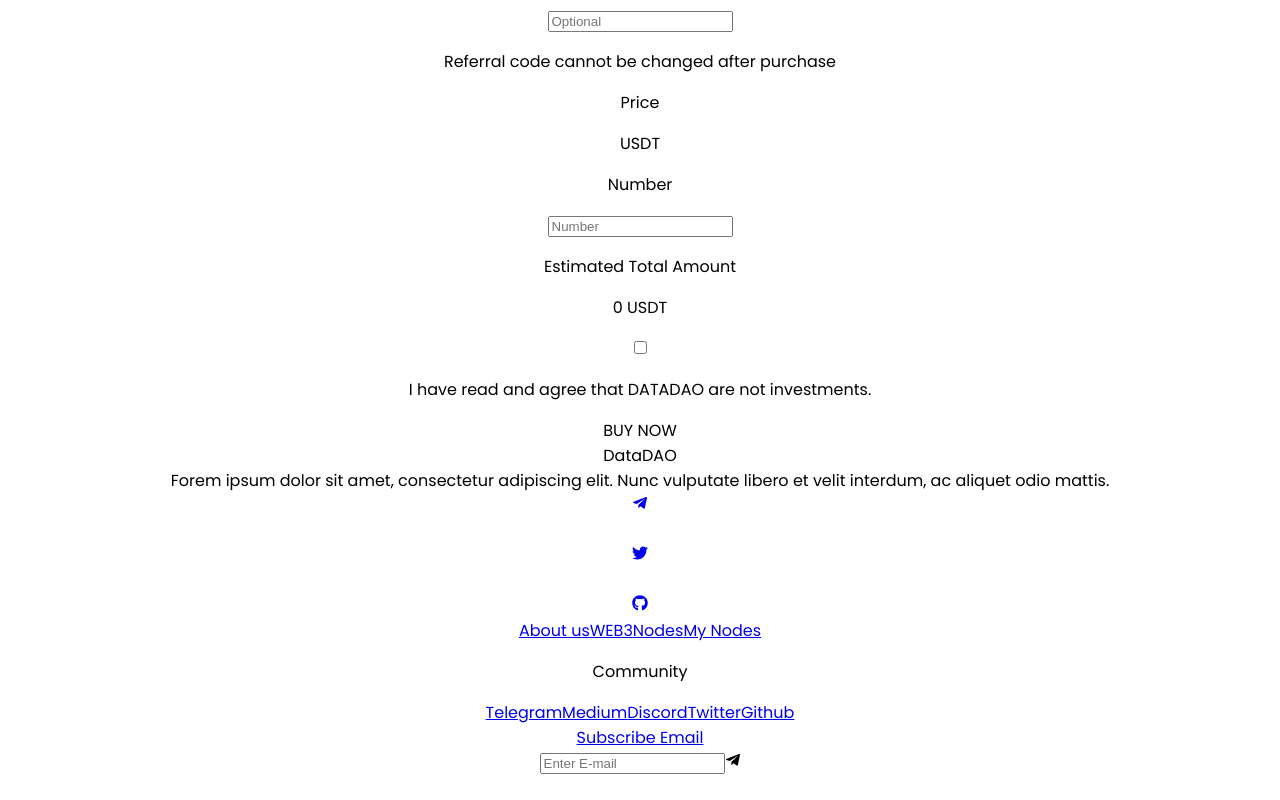
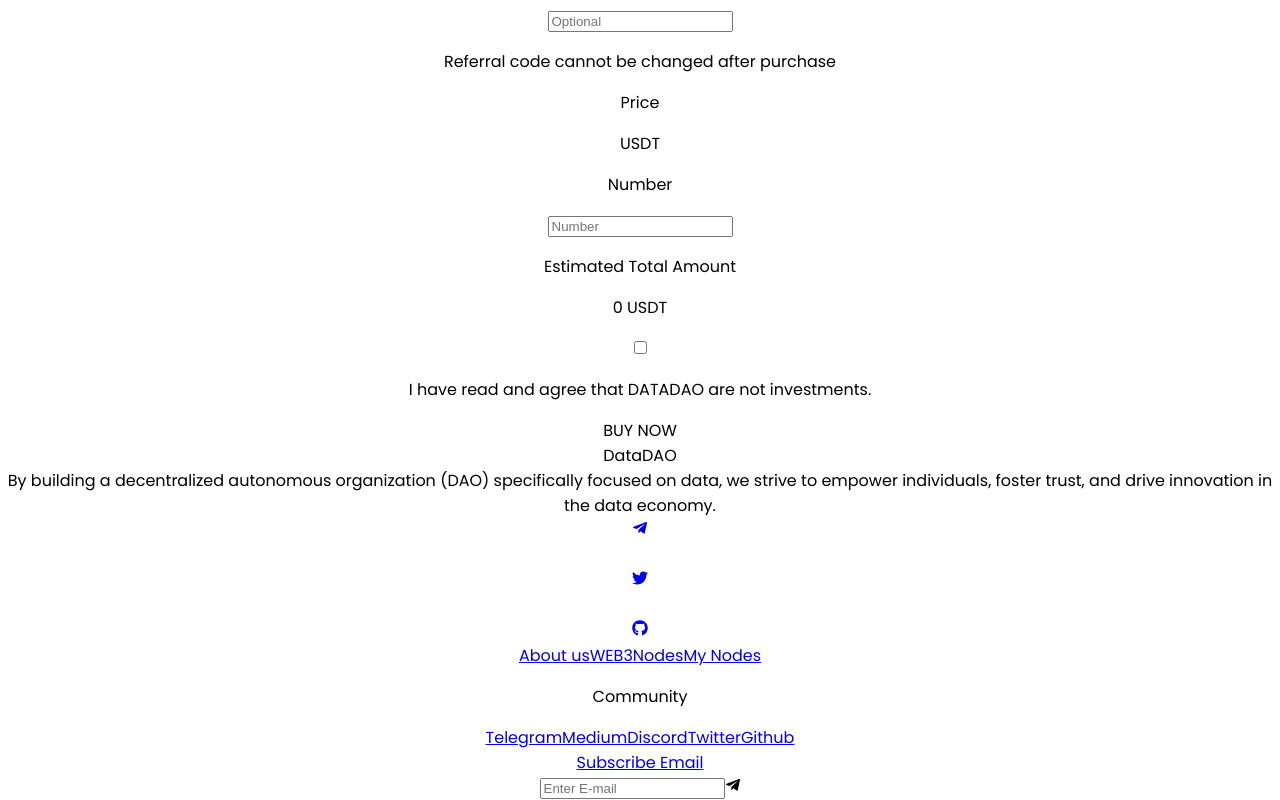
Before and after one commit to coredevscott/DataDAO, a React (Create React App) app: page /nodes in a window 1280 px wide. Shown: the part 1831-2631 px from the top of the page. Before the commit the page ends 2606 px from the top, so only its background shows below. Built offline with nearby package versions, Linux system fonts and the light colour scheme; some icons are missing; what wagmi would draw is missing.

Commit message:
text content updated

```diff
--- a/src/components/Home/Footer.js
+++ b/src/components/Home/Footer.js
@@ -9,7 +9,7 @@
             <div className="flex flex-col lg:justify-between lg:flex-row gap-7 lg:gap-0">
                 <div className="flex flex-col gap-7">
                     <div className="text-[#1587E7] flex items-start flex-shrink-0 font-semibold text-xl">DataDAO</div>
-                    <div className="max-w-sm text-sm text-left text-white">Forem ipsum dolor sit amet, consectetur adipiscing elit. Nunc vulputate libero et velit interdum, ac aliquet odio mattis.</div>
+                    <div className="max-w-sm text-sm text-left text-white">By building a decentralized autonomous organization (DAO) specifically focused on data, we strive to empower individuals, foster trust, and drive innovation in the data economy.</div>
                     <div className="flex flex-row gap-5">
                         <a href="https://t.me/datadaoglobal" target="_blank"><div className="hover:translate-y-[-5px] transition-transform duration-700 ease-in-out border border-[#104370] text-white p-2 rounded-md bg-[#0D3955] cursor-pointer"><FaTelegramPlane className="w-5 h-5"/></div></a>
                         <a href="https://discord.com/invite/wSBJCEMf2M" target="_blank"><div className="hover:translate-y-[-5px] transition-transform duration-700 ease-in-out border border-[#104370] text-white p-2 rounded-md bg-[#0D3955] cursor-pointer"><FaDiscord className="w-5 h-5"/></div></a>
--- a/src/components/Home/Intro.js
+++ b/src/components/Home/Intro.js
@@ -5,7 +5,7 @@
         <div className="flex flex-col items-center justify-center max-w-3xl mx-auto sm:text-center">
           <h2 className="text-3xl font-bold tracking-tight sm:text-5xl">Returning the Data to the owner</h2>
           <div className="max-w-xl mt-10 text-lg leading-8">
-            Sorem ipsum dolor sit amet, consectetur adipiscing elit. Nunc vulputate libero et velit interdum, ac aliquet odio mattis.
+            We envision a future where individuals have full control over their personal data, and businesses can securely access and utilize data in a decentralized and transparent manner.
           </div>
           <div className="hover:translate-y-[-10px] transition-transform duration-700 ease-in-out cursor-pointer mt-16 bg-gradient-to-r from-[#1A61ED] to-[#11BAE3] text-white sm:text-lg text-sm rounded-md py-3 px-8 font-semibold">
             APPLY FOR NODE
--- a/src/components/Home/Mission.js
+++ b/src/components/Home/Mission.js
@@ -7,7 +7,7 @@
         <div className="flex flex-col items-center justify-center mx-auto max-w-7xl sm:text-center">
           <h2 className="text-3xl font-bold tracking-tight sm:text-4xl">Our Mission</h2>
           <div className="max-w-4xl mt-10 leading-8 text-md">
-            Porem ipsum dolor sit amet, consectetur adipiscing elit. Nunc vulputate libero et velit interdum, ac aliquet odio mattis. Class aptent taciti sociosqu ad litora torquent per conubia nostra, per inceptos himenaeos.
+            Revolutionize the way data is managed, shared, and monetized through the power of blockchain technology.
           </div>
           <div className="flex flex-col mt-20 lg:mt-10 lg:flex-row">
             <div className="flex flex-col min-w-[250px]">
--- a/src/components/Whitepaper/IntroPolicy.js
+++ b/src/components/Whitepaper/IntroPolicy.js
@@ -5,9 +5,10 @@
           <div className="flex flex-col items-center justify-center mx-auto sm:text-center">
             <h2 className="text-3xl font-bold tracking-tight sm:text-5xl">Conditions and Privacy Policy</h2>
             <div className="mt-10 text-lg leading-8 text-left bg-gradient-to-r from-[#0C2131] to-[#0C2530] rounded-md p-8">
-              Lorem ipsum dolor sit amet, consectetur adipiscing elit. Etiam eu turpis molestie, dictum est a, mattis tellus. Sed dignissim, metus nec fringilla accumsan, risus sem sollicitudin lacus, ut interdum tellus elit sed risus. Maecenas eget condimentum velit, sit amet feugiat lectus. Class aptent taciti sociosqu ad litora torquent per conubia nostra, per inceptos himenaeos. Praesent auctor purus luctus enim egestas, ac scelerisque ante pulvinar. Donec ut rhoncus ex. Suspendisse ac rhoncus nisl, eu tempor urna. Curabitur vel bibendum lorem. Morbi convallis convallis diam sit amet lacinia. Aliquam in elementum tellus.
-              <br/><br/>Curabitur tempor quis eros tempus lacinia. Nam bibendum pellentesque quam a convallis. Sed ut vulputate nisi. Integer in felis sed leo vestibulum venenatis. Suspendisse quis arcu sem. Aenean feugiat ex eu vestibulum vestibulum. Morbi a eleifend magna. Nam metus lacus, porttitor eu mauris a, blandit ultrices nibh. Mauris sit amet magna non ligula vestibulum eleifend. Nulla varius volutpat turpis sed lacinia. Nam eget mi in purus lobortis eleifend. Sed nec ante dictum sem condimentum ullamcorper quis venenatis nisi. Proin vitae facilisis nisi, ac posuere leo.
-              <br/><br/>Nam pulvinar blandit velit, id condimentum diam faucibus at. Aliquam lacus nisi, sollicitudin at nisi nec, fermentum congue felis. Quisque mauris dolor, fringilla sed tincidunt ac, finibus non odio. Sed vitae mauris nec ante pretium finibus. Donec nisl neque, pharetra ac elit eu, faucibus aliquam ligula. Nullam dictum, tellus tincidunt tempor laoreet, nibh elit sollicitudin felis, eget feugiat sapien diam nec nisl. Aenean gravida turpis nisi, consequat dictum risus dapibus a. Duis felis ante, varius in neque eu, tempor suscipit sem. Maecenas ullamcorper gravida sem sit amet cursus. Etiam pulvinar purus vitae justo pharetra consequat. Mauris id mi ut arcu feugiat maximus. Mauris consequat tellus id tempus aliquet.
+              Data Privacy and Security: we prioritize the privacy and security of user data. We adhere to strict data protection practices and implement robust encryption mechanisms to safeguard sensitive information. Our platform ensures that individuals retain full control over their data, deciding who can access it and under what conditions.
+              <br/><br/>Transparency and Auditability: We believe in transparency and accountability. As a blockchain-based data DAO, our operations are recorded on the blockchain, providing an immutable and auditable trail of data transactions. This transparency ensures that data utilization is tracked and can be verified, fostering trust among participants.
+              <br/><br/>User Consent and Data Ownership: We respect the principles of data ownership and user consent. We require explicit consent from individuals before accessing and utilizing their data. Users have the right to revoke consent and withdraw their data from our platform at any time. We empower individuals to retain ownership and control over their data, enabling them to make informed decisions about its usage.
+              <br/><br/>Fair and Equitable Data Economy: We strive to create a fair and equitable data economy. Our platform enables individuals to monetize their data directly, without the need for intermediaries. We promote a transparent marketplace where data providers are fairly compensated, and data consumers can access high-quality data for their specific needs.
             </div>
           </div>
         </div>
```
